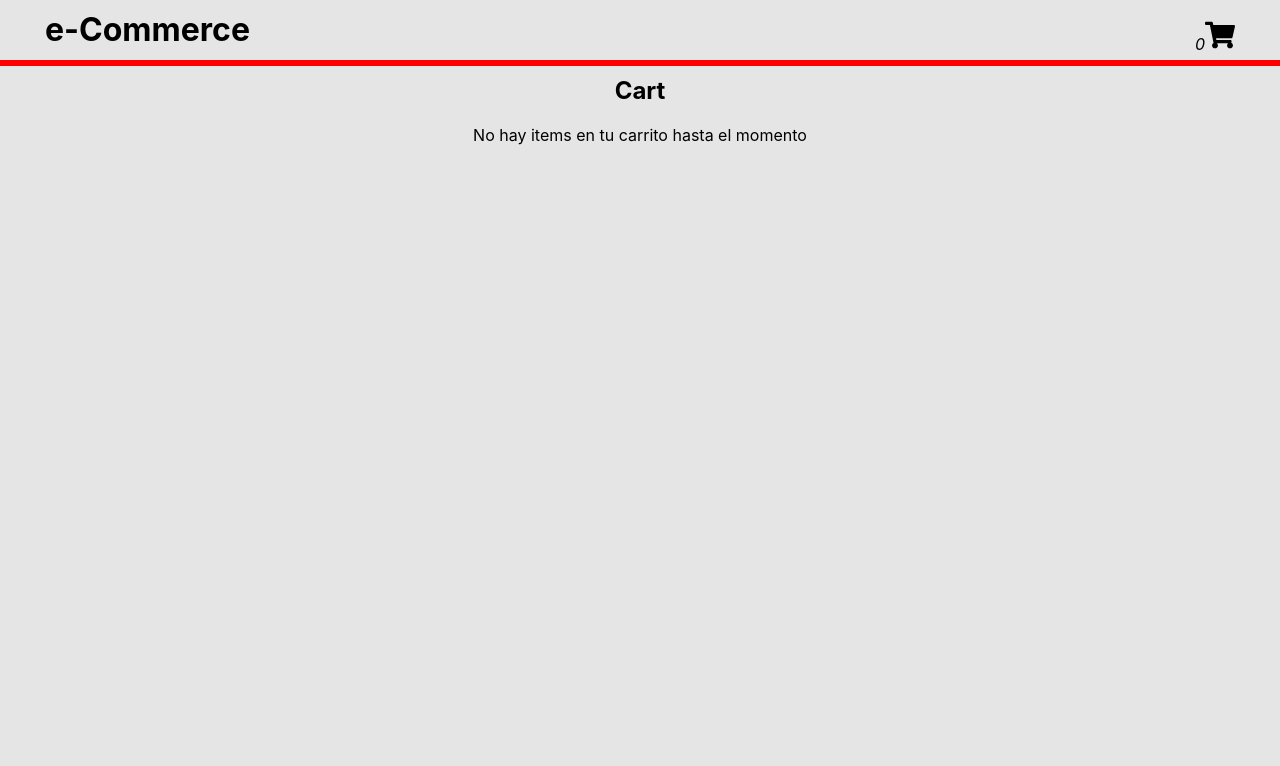
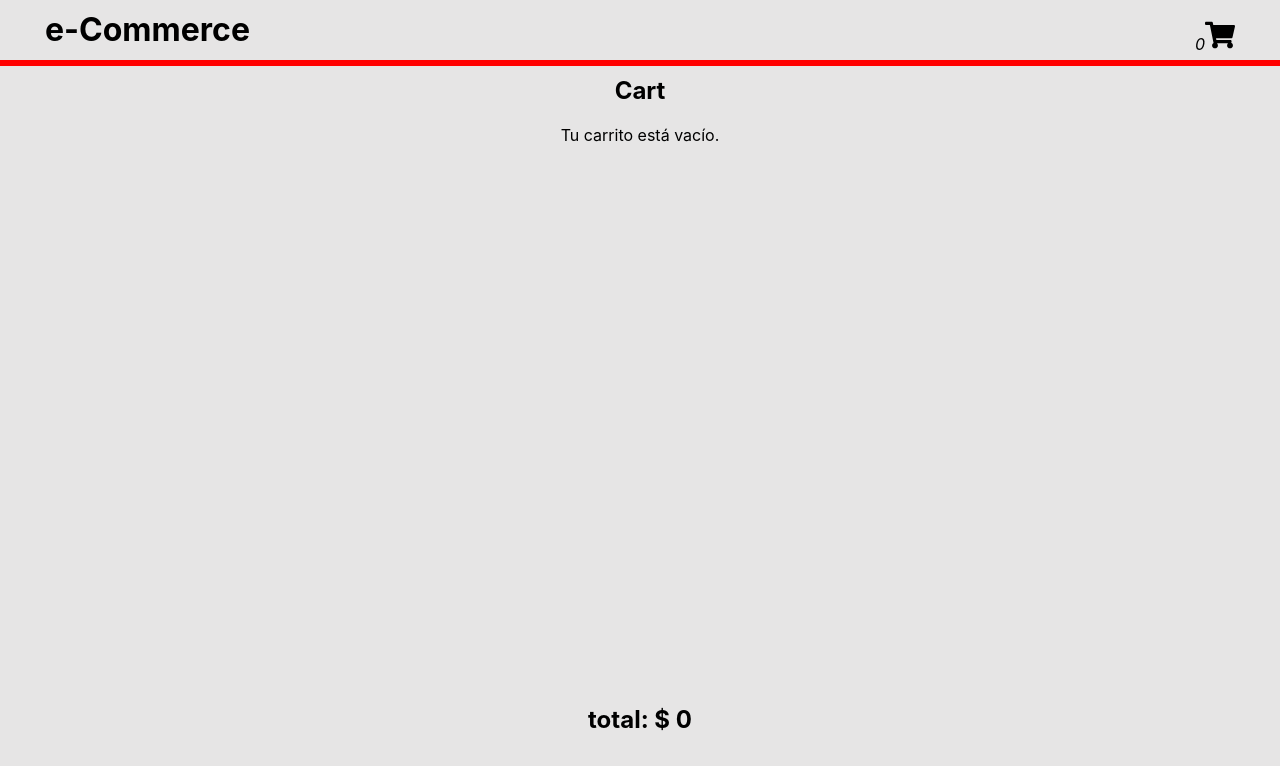
Before and after one commit to luchosr/xivis-challenge, a React (Create React App) app: page /cart in a window 1280 px wide. Shown: the top 766 px of the page. Built offline with nearby package versions, Linux system fonts and the light colour scheme.

Commit message:
fix total ammount buy

```diff
--- a/src/Article.js
+++ b/src/Article.js
@@ -1,6 +1,7 @@
-import React from "react";
+import React, { useState } from "react";
 import { useCartActions, useCart } from "./cart/hooks";
 const Article = () => {
+  const [ammount, setAmmount] = useState(1);
   const article = JSON.parse(localStorage.getItem("articulo"));
   const { price, stock, name, picture, description, id } = article;
 
@@ -10,6 +11,10 @@ const Article = () => {
   );
   const { add, remove } = useCartActions();
 
+  const handleNumber = event => {
+    setAmmount(event.target.value);
+  };
+
   const agregarAlCarrito = () => {
     const item = {
       id: id,
@@ -17,7 +22,8 @@ const Article = () => {
       price: price,
       stock: stock,
       description: description,
-      name: name
+      name: name,
+      ammount: ammount
     };
     add(item);
   };
@@ -39,6 +45,8 @@ const Article = () => {
             placeholder="1"
             min="1"
             max={stock}
+            value={ammount}
+            onChange={handleNumber}
           />
           <button
             className="card__description__adder"
--- a/src/Card.js
+++ b/src/Card.js
@@ -7,16 +7,24 @@ const Card = ({ id, picture, price, stock, name, description }) => {
   const [carrito, setCarrito] = useState(
     JSON.parse(localStorage.getItem("carrito"))
   );
+  const [ammount, setAmmount] = useState(1);
   const { add, remove } = useCartActions();
+
+  const handleNumber = event => {
+    setAmmount(event.target.value);
+  };
+
+  console.log("la id del articulo es ", id);
 
   const agregarAlCarrito = () => {
     const item = {
       id: id,
       picture: picture,
-      price: price,
+      price: Number(price.replace(/[^0-9.-]+/g, "")),
       stock: stock,
       description: description,
-      name: name
+      name: name,
+      ammount: ammount
     };
     add(item);
   };
@@ -24,10 +32,11 @@ const Card = ({ id, picture, price, stock, name, description }) => {
     const articulo = {
       id: id,
       picture: picture,
-      price: price,
+      price: Number(price.replace(/[^0-9.-]+/g, "")),
       stock: stock,
       description: description,
-      name: name
+      name: name,
+      ammount: ammount
     };
     localStorage.setItem("articulo", JSON.stringify(articulo));
   };
@@ -53,6 +62,8 @@ const Card = ({ id, picture, price, stock, name, description }) => {
           placeholder="1"
           min="1"
           max={stock}
+          value={ammount}
+          onChange={handleNumber}
         />
         <button className="card__description__adder" onClick={agregarAlCarrito}>
           Add to cart{" "}
--- a/src/Cart.js
+++ b/src/Cart.js
@@ -4,8 +4,12 @@ import { useCartActions, useCart } from "./cart/hooks";
 const Cart = () => {
   const cart = useCart();
   const { add, remove } = useCartActions();
+  const [total, setTotal] = useState([]);
 
-  console.log("cart es al final ", { cart });
+  const check = cart.reduce((prev, curr) => {
+    return prev + curr.price * curr.ammount;
+  }, 0);
+
   return (
     <div>
       <div className="cart__bar">
@@ -13,9 +17,7 @@ const Cart = () => {
       </div>
 
       <ul className="cart__list">
-        {cart.length === 0 && (
-          <li> No hay items en tu carrito hasta el momento </li>
-        )}
+        {cart.length === 0 && <li> Tu carrito está vacío. </li>}
         {cart &&
           cart.map(item => (
             <li className="cart__list__item">
@@ -26,12 +28,14 @@ const Cart = () => {
                 <h3>{item.name}</h3>
               </div>
               <div className="cart__item__description__price">
-                <h3>{item.price}</h3>
-                <i onClick={remove}> X</i>
+                <h3> {item.ammount} * </h3>
+                <h3>$ {item.price}</h3>
+                <i onClick={remove}> delete</i>
               </div>
             </li>
           ))}
       </ul>
+      <h2>total: $ {Math.round(check * 100) / 100} </h2>
     </div>
   );
 };
--- a/src/ItemsList.js
+++ b/src/ItemsList.js
@@ -37,6 +37,8 @@ const ItemsList = () => {
             description={item.description}
           />
         ))}
+      {error && <h2 style={{ color: "red" }}>{error}</h2>}
+      {isLoading && <h2 style={{ color: "gray" }}>Loading ....</h2>}
     </ul>
   );
 };
--- a/src/cart/context.js
+++ b/src/cart/context.js
@@ -11,9 +11,8 @@ const CartProvider = ({ children }) => {
     setCart(cart => cart.concat(item));
   }
 
-  function remove(id) {
-    // setCart(cart => cart.filter(item => item.id === id));
-    cart.splice(id, 1);
+  function remove(index) {
+    cart.splice(index, 1);
     setCart([...cart]);
     localStorage.setItem("carrito", JSON.stringify([...cart]));
   }
```
